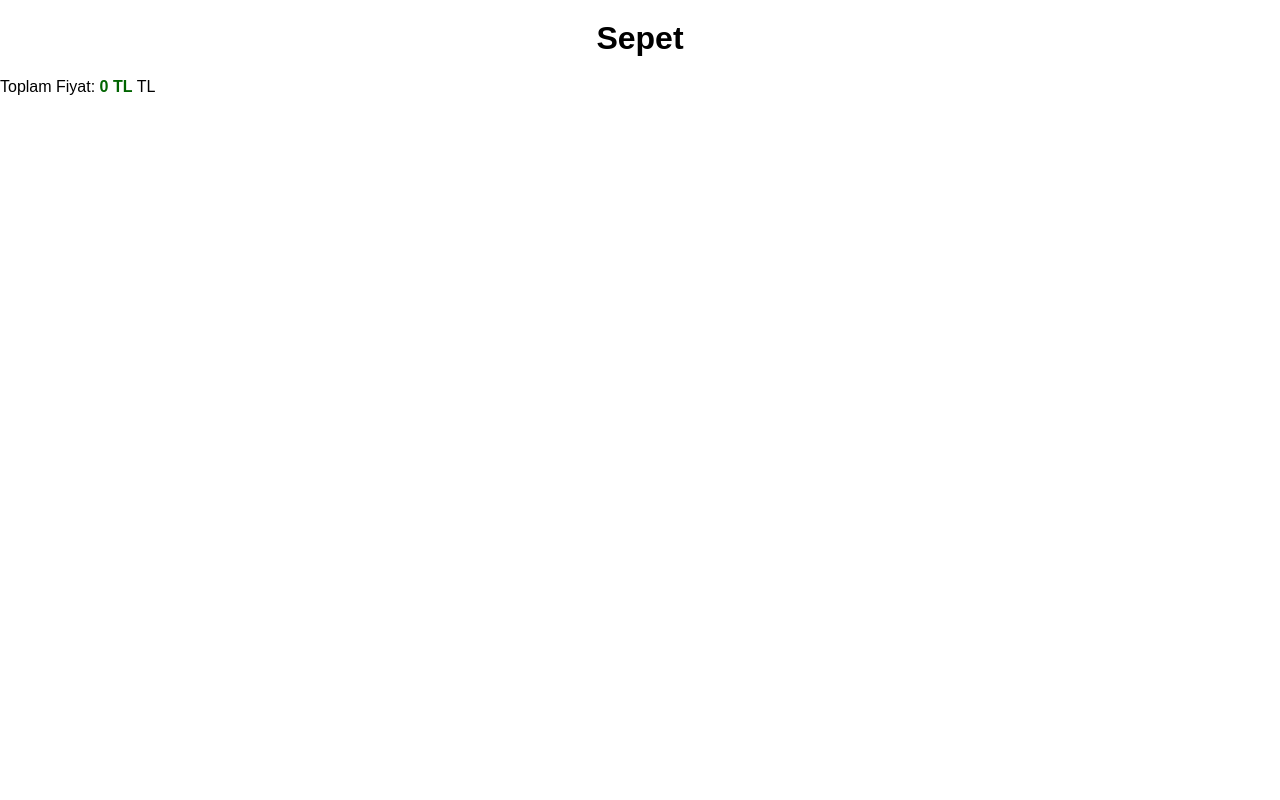
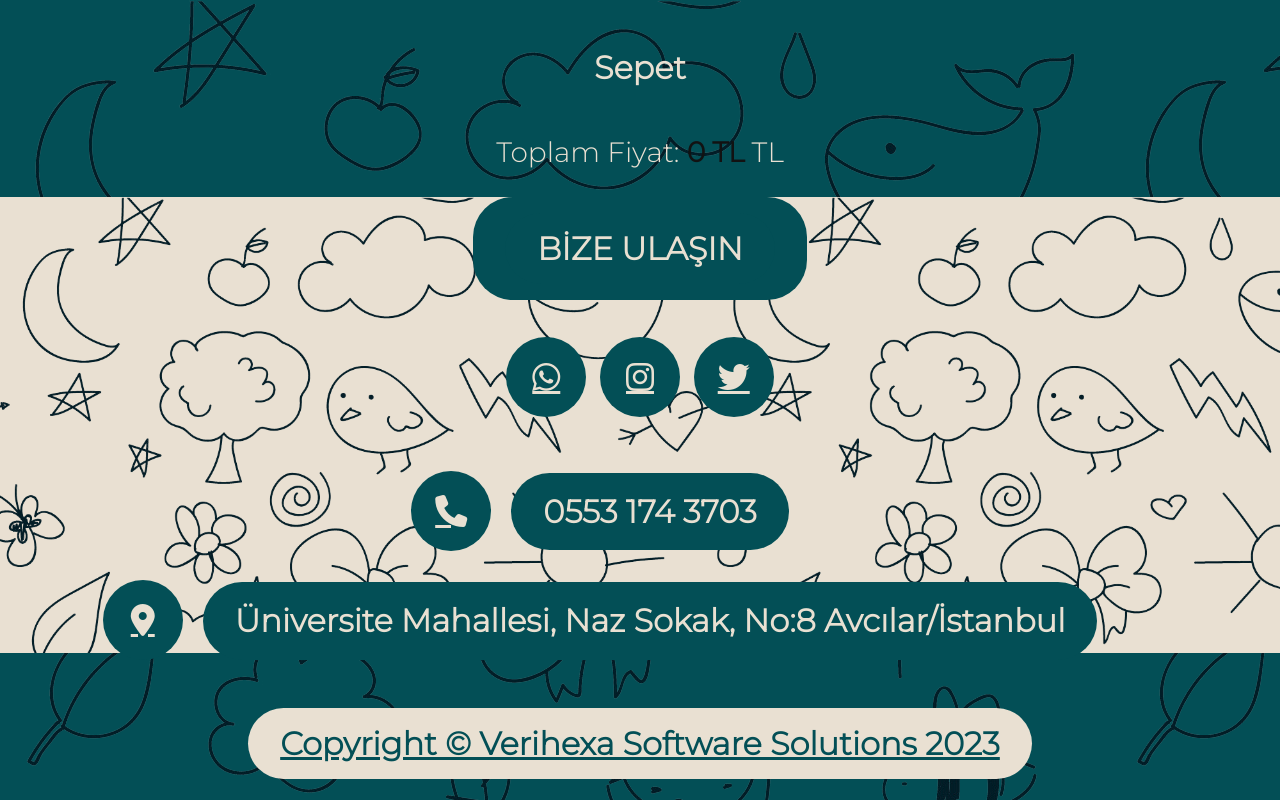
Before and after one commit to Verihexa/etic, a plain HTML site: page cart.html in a window 1280 px wide. Shown: the top 800 px of the page. Drawn offline with Linux system fonts and the light colour scheme.

Commit message:
cart güncellemeleri

```diff
--- a/cart.html
+++ b/cart.html
@@ -4,7 +4,15 @@
 <head>
     <meta charset="UTF-8">
     <meta name="viewport" content="width=device-width, initial-scale=1.0">
+    <link
+      rel="stylesheet"
+      href="https://cdnjs.cloudflare.com/ajax/libs/font-awesome/6.4.0/css/all.min.css"
+      integrity="sha512-iecdLmaskl7CVkqkXNQ/ZH/XLlvWZOJyj7Yy7tcenmpD1ypASozpmT/E0iPtmFIB46ZmdtAc9eNBvH0H/ZpiBw=="
+      crossorigin="anonymous"
+      referrerpolicy="no-referrer"
+    />
     <title>Sepet</title>
+
     <link rel="stylesheet" href="styles/cartstyle.css">
     <link rel="stylesheet" href="https://cdnjs.cloudflare.com/ajax/libs/font-awesome/5.15.4/css/all.min.css">
 </head>
@@ -12,18 +20,73 @@
 <body>
     <h1>Sepet</h1>
 
-    <ul id="cartList">
+    <ul class="list" id="cartList">
         <!-- Sepete eklenen ürünler burada listelenecek -->
     </ul>
 
-    <p>Toplam Fiyat: <span id="totalPrice">0</span> TL</p>
+    <p class="price">Toplam Fiyat: <span class="total" id="totalPrice">0</span> TL</p>
 
     <!-- Siparişi Tamamla Butonu -->
-    <a id="whatsappButton" href="#" target="_blank">
+    <a class="btn" id="whatsappButton" href="#" target="_blank">
         <i class="fab fa-whatsapp"></i> Siparişi Tamamla
     </a>
 
     <script src="js/cartscript.js"></script>
 </body>
 
+<footer style="margin: auto 0 0 0;">
+    <section class="footer">
+      <div class="soci">
+        <h1 class="soci">BİZE ULAŞIN</h1>
+      </div>
+      <div class="btn-soc">
+        <a
+          href="https://www.instagram.com/verihexa/"
+          class="fa-brands fa-whatsapp"
+          style="color: #e9e0d2"
+        ></a>
+        <a
+          href="https://www.instagram.com/verihexa/"
+          class="fa-brands fa-instagram"
+          style="color: #e9e0d2"
+        ></a>
+        <a
+          href="https://www.instagram.com/verihexa/"
+          class="fa-brands fa-twitter"
+          style="color: #e9e0d2"
+        ></a>
+      </div>
+
+      <div class="telad-but">
+        <a
+          href="https://www.instagram.com/verihexa/"
+          class="fa-solid fa-phone"
+          style="color: #e9e0d2"
+        ></a>
+        <p class="telveadres">0553 174 3703</p>
+        <br />
+        <a
+          href="https://www.instagram.com/verihexa/"
+          class="fa-solid fa-location-dot"
+          style="color: #e9e0d2"
+        ></a>
+        <p class="telveadres">
+          Üniversite Mahallesi, Naz Sokak, No:8 Avcılar/İstanbul
+        </p>
+      </div>
+
+      <!-- Copyright Section-->
+      <div class="copyright">
+        <div id="contactus" class="container">
+          <a
+            class="copyrighttext"
+            href="https://www.verihexa.com"
+            target="_blank"
+            >Copyright &copy; Verihexa Software Solutions 2023</a
+          >
+        </div>
+      </div>
+    </section>
+  </footer>
+
 </html>
--- a/styles/cartstyle.css
+++ b/styles/cartstyle.css
@@ -1,12 +1,29 @@
+@import url("https://fonts.googleapis.com/css2?family=Montserrat:ital,wght@0,200;0,300;1,200&display=swap");
+
+/* font seçimi */
+* {
+  font-family: "Montserrat", sans-serif;
+}
+
+:root {
+  --main-color: #034f56;
+  --black-color: #121212;
+  --ext-color: #e9e0d2;
+  --border: 0.1rem solid rgba(255, 255, 255, 0.4);
+}
+
 body {
-    font-family: Arial, sans-serif;
     margin: 0;
     padding: 0;
+    background: url(../images/home.png);
+    background-color: var(--main-color);
+    height: 500vh;
 }
 
 h1 {
     text-align: center;
-    margin-top: 20px;
+    margin-top: 3rem;
+    color: var(--ext-color);
 }
 
 #cartList {
@@ -15,27 +32,153 @@ h1 {
 }
 
 #cartList li {
-    margin: 5px 0;
-    padding: 10px;
+    margin: 1rem 2rem;
+    padding: 1rem 5rem;
     border: 1px solid #ccc;
-    border-radius: 5px;
-    background-color: #f9f9f9;
+    border-radius: 3rem;
+    background-color: var(--ext-color);
+    color: var(--main-color);
     display: flex;
     justify-content: space-between;
+    text-align: center;
 }
 
 #cartList li button {
-    background-color: #ff0000;
-    color: #fff;
+    background-color: var(--main-color);
+    color: var(--ext-color);
     border: none;
-    padding: 5px 10px;
-    border-radius: 5px;
+    padding: 1rem 2rem;
+    border-radius: 3rem;
     cursor: pointer;
 }
 
 #totalPrice {
     font-weight: bold;
-    color: #006400;
-    margin-top: 20px;
+    color: var(--black-color);
+    margin-top: 2rem;
     text-align: center;
 }
+
+.btn{
+    background-color: var(--ext-color);
+    color: var(--main-color);
+    padding: 1rem 1rem;
+    border: 1rem;
+    border: var(--black-color);
+    border-radius: 3rem;
+    justify-content: center;
+    margin: 0 43.5%;
+}
+
+.price{
+    color: var(--ext-color);
+    font-size: 1.75rem;
+    text-align: center;
+    justify-content: center;
+    margin-top: 3rem;
+}
+
+/*FOOTER*/
+
+.footer {
+    background: url(../images/home.png);
+    background-color: var(--ext-color);
+    height: 57vh;
+    background-size: cover;
+    align-items: center;
+    text-align: center;
+  }
+
+  .soci {
+    color: var(--ext-color);
+    font-size: 2rem;
+    font-weight: bolder;
+    background-color: var(--main-color);
+    margin: auto;
+    display: inline-block;
+    padding: 1rem 2rem;
+    border-radius: 2.5rem;
+  }
+
+  .footer .btn-soc {
+    padding: 2rem 0;
+  }
+
+  .footer .btn-soc a {
+    width: 5rem;
+    height: 5rem;
+    line-height: 5rem;
+    font-size: 2rem;
+    border: var(--main-color);
+    background-color: var(--main-color);
+    border-radius: 50%;
+    margin: 0.3rem;
+  }
+
+  .footer .btn-soc a:hover {
+    background-color: var(--black-color);
+  }
+
+  .footer .telveadres {
+    background-color: var(--main-color);
+    color: var(--ext-color);
+    text-align: center;
+    margin: 1rem;
+    display: inline-block;
+    padding: 1.2rem 2rem;
+    font-size: 2rem;
+    border-radius: 7.77rem;
+    margin-left: -3rem;
+    font-weight: bold;
+  }
+
+  .footer .telad-but {
+    padding: 0.2rem 0;
+    padding-bottom: 2rem;
+  }
+
+  .footer .telad-but a {
+    width: 5rem;
+    height: 5rem;
+    line-height: 5rem;
+    font-size: 2rem;
+    border: var(--main-color);
+    background-color: var(--main-color);
+    border-radius: 50%;
+    margin-right: 4rem;
+    margin-left: -4rem;
+  }
+
+  .footer .copyright {
+    background-color: var(--ext-color);
+    color: var(--main-color);
+    font-weight: bold;
+    padding: 1rem 2rem;
+    font-size: 2rem;
+    display: inline-block;
+    border-radius: 2.5rem;
+  }
+
+  .footer .telno {
+    font-weight: bold;
+    color: var(--main-color);
+  }
+
+  .footer .adres {
+    text-align: center;
+    font-weight: bold;
+    color: var(--main-color);
+    display: inline-block;
+    padding: 1rem 2rem;
+    border-radius: 2.5rem;
+  }
+
+  /* FOOTER*/
+
+  .copyrighttext{
+    color: var(--main-color);
+  }
+  .copyrighttext:hover{
+    color: var(--main-color);
+    text-decoration: underline;
+  }
```
